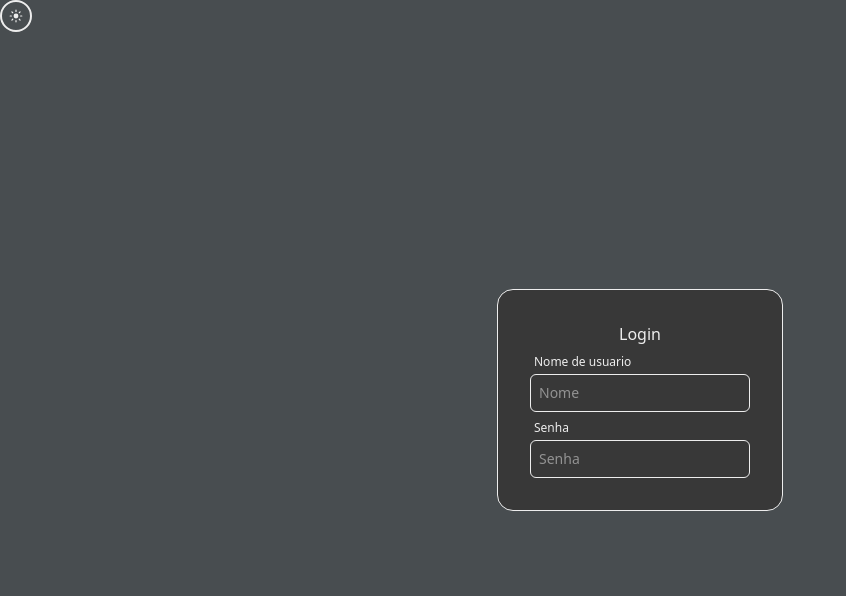
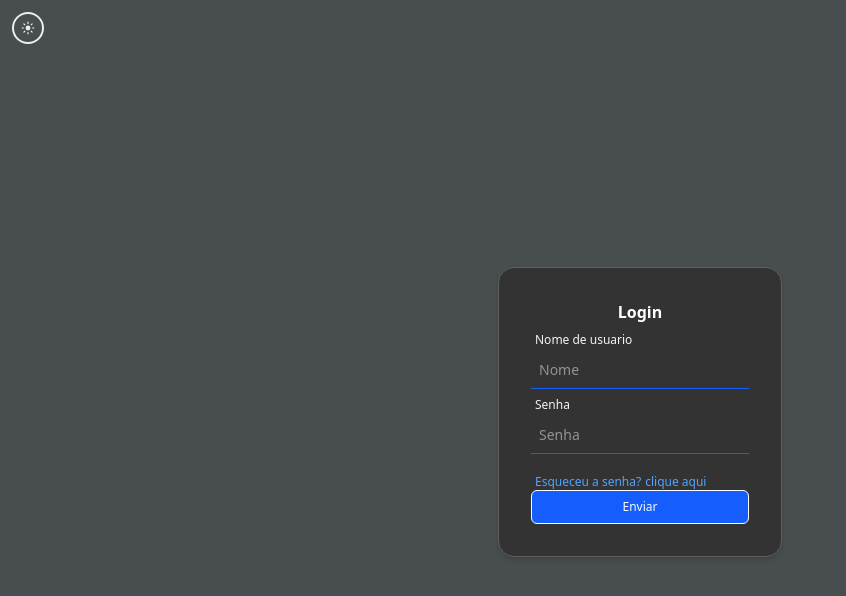
Before and after one commit to OzukaPedro/rotinas-e-metas, a Next.js app: page /Login in a window 1280 px wide. Shown: the top 596 px of the page, without its empty margins (0-846 px from the left). Built offline with nearby package versions, Linux system fonts and the light colour scheme.

Commit message:
modelagem login

```diff
--- a/src/app/Login/page.tsx
+++ b/src/app/Login/page.tsx
@@ -11,7 +11,7 @@ export default function Login() {
                 dark:bg-background-dark dark:text-text-dark
                 "
     >
-      <Container className="w-full justify-start items-start h-0  ">
+      <Container className="w-full justify-start items-start h-0 p-3  ">
         <ChangeTheme />
       </Container>
       <Container className="flex-1">
--- a/src/components/AuthButton/page.tsx
+++ b/src/components/AuthButton/page.tsx
@@ -0,0 +1,20 @@
+type AuthButtonProps = {
+  children?: React.ReactNode;
+  className?: string;
+} & React.ComponentProps<"button">;
+
+export default function AuthButton({
+  children,
+  className,
+  ...rest
+}: AuthButtonProps) {
+  return (
+    <button
+      className={`${className} w-full py-2 text-xs flex justify-center
+      items-center border rounded-md `}
+      {...rest}
+    >
+      {children}
+    </button>
+  );
+}
--- a/src/components/AuthInput/page.tsx
+++ b/src/components/AuthInput/page.tsx
@@ -14,12 +14,17 @@ export default function AuthInput({
 }: LoginInputProps) {
   return (
     <Container direction={Direction.Column} className="gap-1 items-start">
-      <label className="text-xs ml-1">{labelText}</label>
+      <label className="text-xs text-gray-800 dark:text-gray-100 ml-1">
+        {labelText}
+      </label>
       <input
         type={type}
         id={id}
         {...rest}
-        className="border rounded-md text-sm p-2"
+        className="border-b text-sm p-2 outline-none w-full
+        text-gray-800 border-blue-600
+        dark:text-gray-100
+        focus:ring-0 focus:border focus:rounded-md transition duration-150"
       />
     </Container>
   );
--- a/src/components/LoginForm/page.tsx
+++ b/src/components/LoginForm/page.tsx
@@ -1,9 +1,14 @@
+import AuthButton from "../AuthButton/page";
 import AuthInput from "../AuthInput/page";
 
 export default function LoginForm() {
   return (
-    <form className=" flex flex-col gap-2  rounded-2xl p-8 border bg-[#383838]">
-      <h1>Login</h1>
+    <form
+      className=" flex flex-col gap-2  rounded-2xl p-8 border shadow-md
+     bg-gray-300 dark:bg-[#333333] text-black dark:text-white
+      border-[#bdbdbd] dark:border-[#5f5f5f]"
+    >
+      <h1 className="font-bold">Login</h1>
       <AuthInput
         type="text"
         id="username"
@@ -16,6 +21,15 @@ export default function LoginForm() {
         labelText="Senha"
         placeholder="Senha"
       />
+      <div className="text-xs mt-3">
+        <div className="text-blue-600 dark:text-blue-400 flex gap-1">
+          <p className="ml-1">Esqueceu a senha?</p>
+          <a href="">clique aqui</a>
+        </div>
+        <AuthButton className="text-gray-50 bg-blue-600 dark:bg-blue-600">
+          Enviar
+        </AuthButton>
+      </div>
     </form>
   );
 }
```
